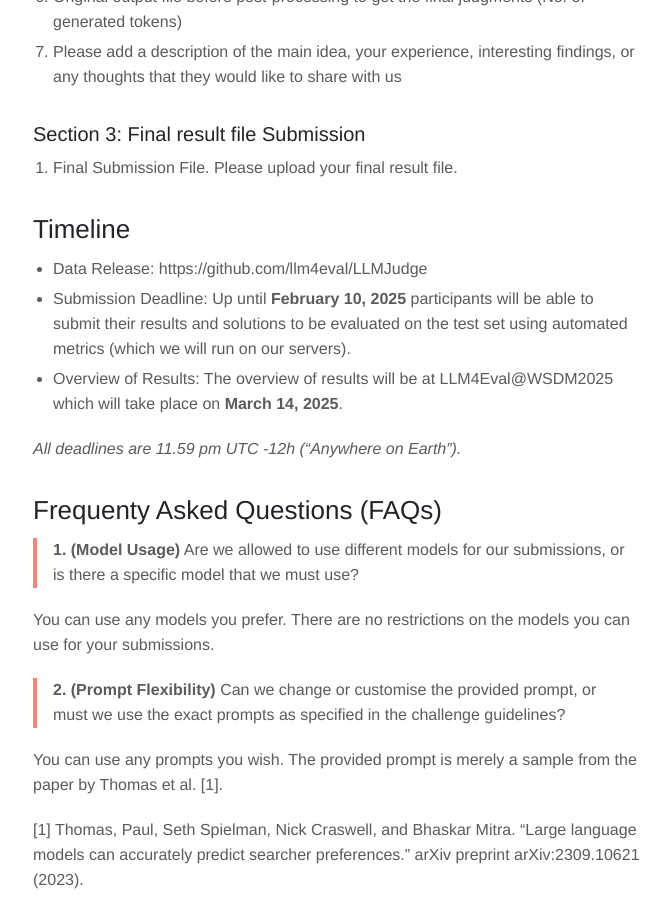
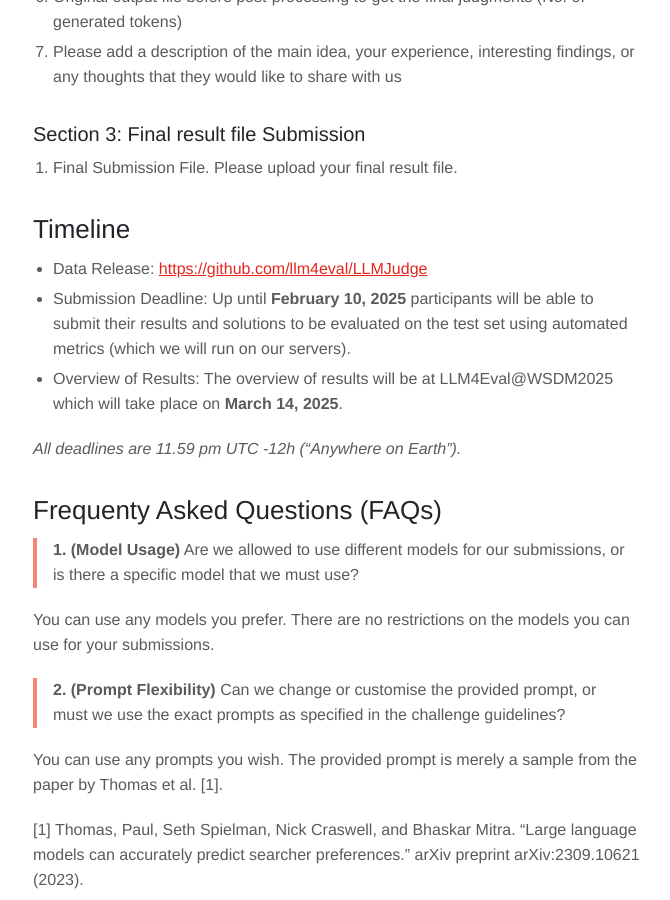
Before and after one commit to llm4eval/WSDM2025, a Jekyll site: the page built from challenge.md, in a window 1280 px wide and 900 px high, scrolled down 3179 px. Shown: the whole window, without its empty margins (142-812 px from the left). Built offline with Jekyll 4.4.1, drawn with Linux system fonts in a browser that asks for light colours; part of the change alters nothing that is shown.

```diff
--- a/challenge.md
+++ b/challenge.md
@@ -77,7 +77,7 @@ We will use Google Forms for submissions. Submissions are open at [https://forms
 1. Final Submission File. Please upload your final result file.
 
 ## Timeline
-- Data Release: https://github.com/llm4eval/LLMJudge
+- Data Release: [https://github.com/llm4eval/LLMJudge](https://github.com/llm4eval/LLMJudge)
 - Submission Deadline: Up until __February 10, 2025__ participants will be able to submit their results and solutions to be evaluated on the test set using automated metrics (which we will run on our servers).
 - Overview of Results: The overview of results will be at LLM4Eval@WSDM2025 which will take place on __March 14, 2025__.
 
```
